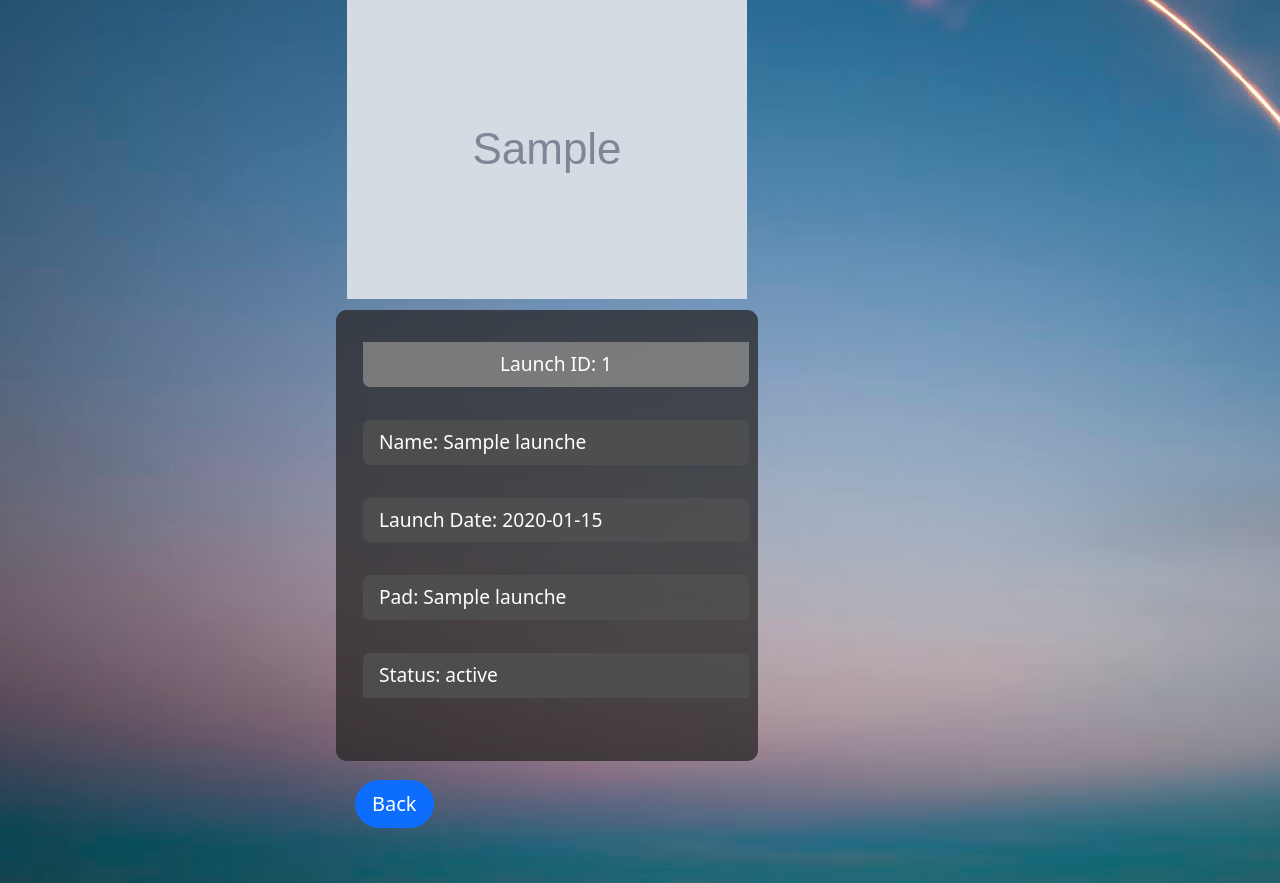
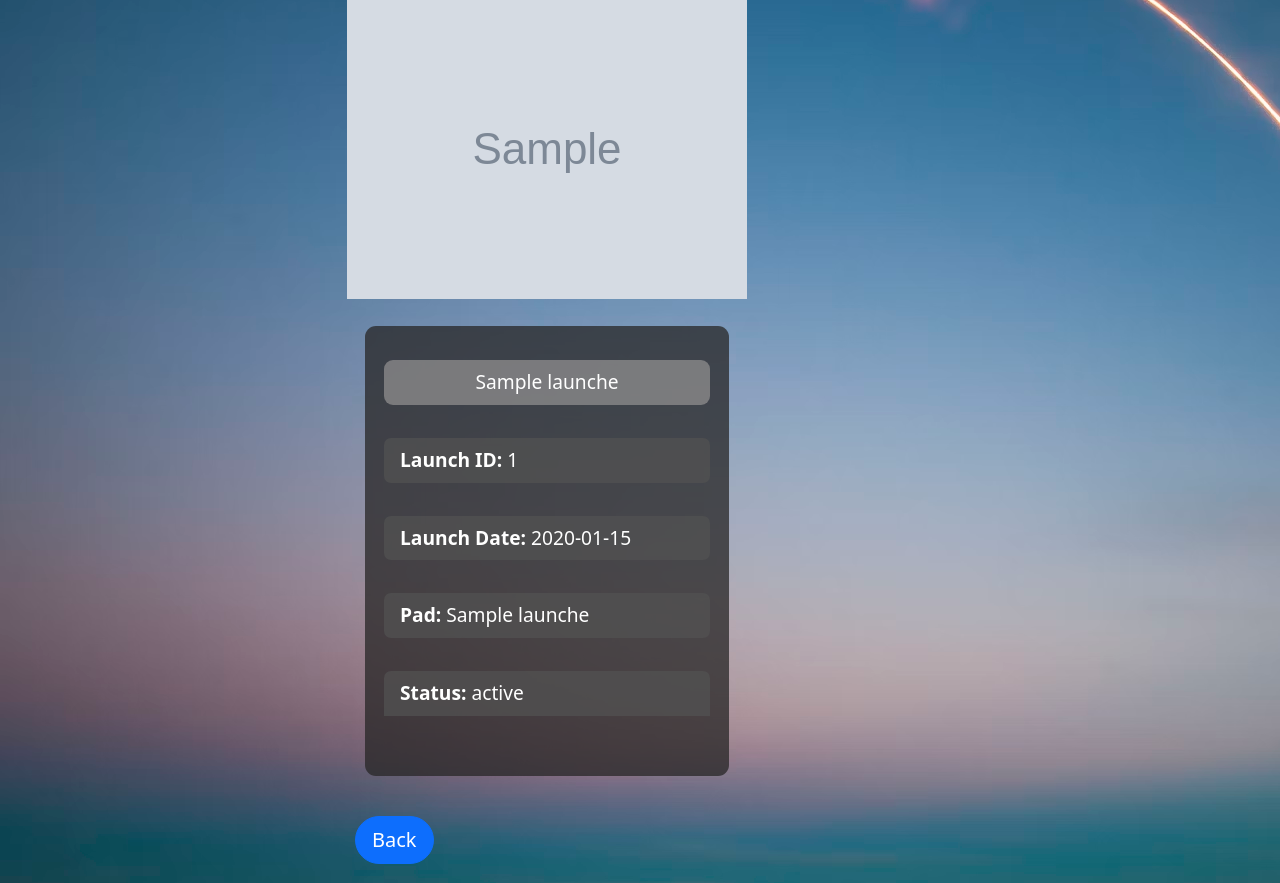
Before and after one commit to jonjones320/Capstone-1, a Flask app: page /collection/1 in a window 1280 px wide. Shown: the part 244-1127 px from the top of the page. Run offline with Flask 3, Linux system fonts and the light colour scheme; tables that the repository leaves empty hold one stand-in row (values such as "Sample post"); grey boxes marked "Sample" are stand-in pictures; some libraries are stand-ins or nearby versions.

Commit message:
Updated README.md to accurately reflect the project

```diff
--- a/static/stylesheets/style.css
+++ b/static/stylesheets/style.css
@@ -676,7 +676,6 @@
 
   #collection-detail-list {
     text-decoration: none;
-    background-color: rgb(39 38 38 / 75%);
     border-radius: 11px;
   }
 
@@ -687,7 +686,11 @@
   }
 
   #collection-detail-row {
-    border: 9px black;
+    border-radius: 11px;
+    background-color: rgb(39 38 38 / 75%);
+    margin: 9px;
+    padding: 9px;
+    justify-content: center;
   }
 
   .collection-footer {
@@ -715,6 +718,12 @@
   .collection-description {
     padding: 9px;
     margin: 9px;
+  }
+
+  #section-title {
+    background: #929191b8;
+    text-align: center;
+    border-radius: 9px;
   }
 
 
@@ -745,11 +754,6 @@
   .list-group .launch-detail-list {
     position: relative;
     padding: 7px 20px 12px;
-  }
-
-  #section-title {
-    background: #929191b8;
-    text-align: center;
   }
 
   .list-group-item .section-details{
--- a/templates/collection/view.html
+++ b/templates/collection/view.html
@@ -24,11 +24,11 @@
               <div class="row" id="collection-detail-row">
                 <div class="bg"></div>
                 <a href="/launch/{{ launch.name }}" id="collection-details">
-                  <li class="list-group-item" id="section-title">Launch ID: {{ launch.id }}</li>
-                  <li class="list-group-item">Name: {{ launch.name }}</li>
-                  <li class="list-group-item">Launch Date: {{ launch.launch_date }}</li>
-                  <li class="list-group-item">Pad: {{ launch.pad_name }}</li>
-                  <li class="list-group-item">Status: {{ launch.status }}</li>
+                  <li class="list-group-item" id="section-title">{{ launch.name }}</li>
+                  <li class="list-group-item"><b>Launch ID:</b> {{ launch.id }}</li>
+                  <li class="list-group-item"><b>Launch Date:</b> {{ launch.launch_date }}</li>
+                  <li class="list-group-item"><b>Pad:</b> {{ launch.pad_name }}</li>
+                  <li class="list-group-item"><b>Status:</b> {{ launch.status }}</li>
                 </a>
               </div>
             {% endfor %}
```
Also changed, not shown: README.md.
